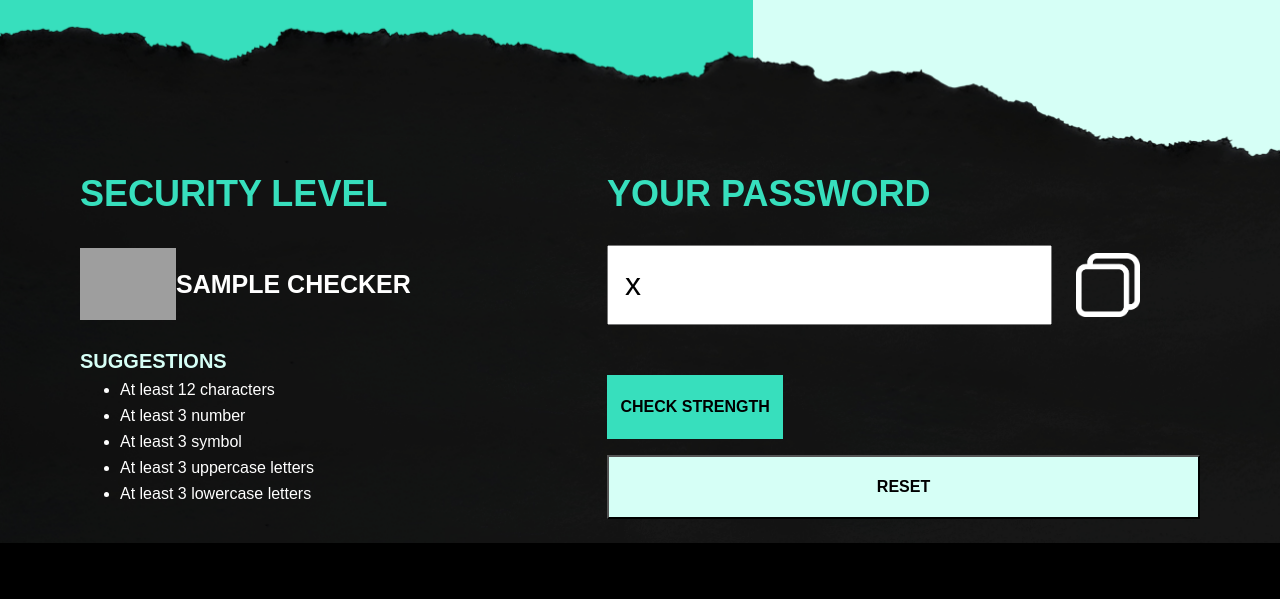
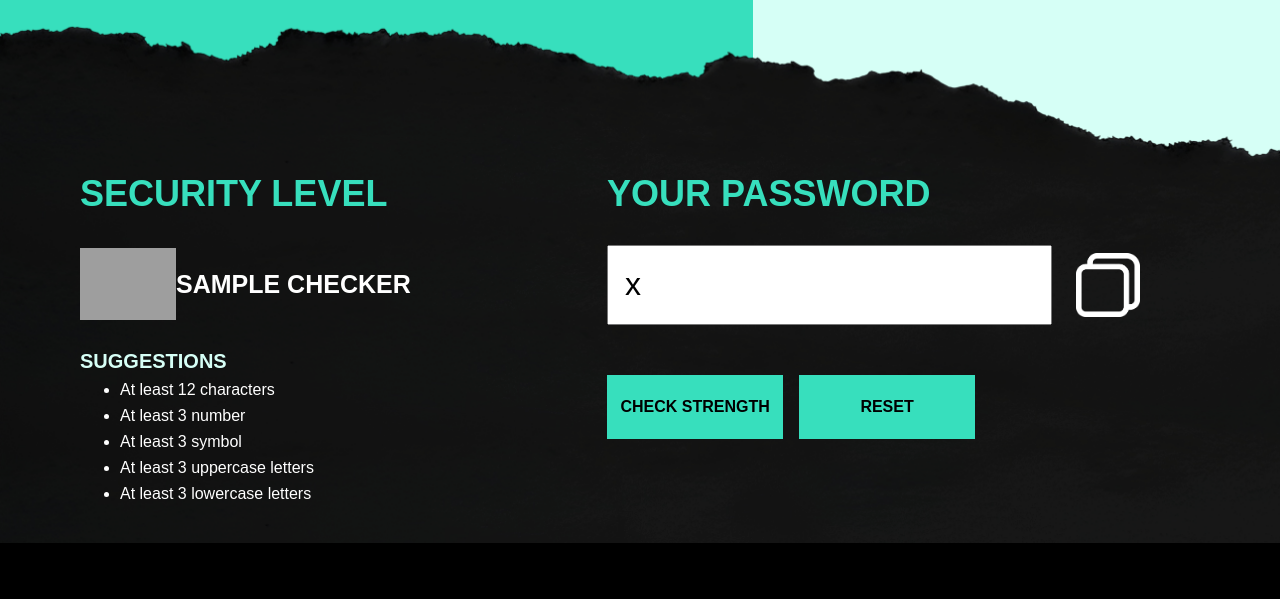
Before and after one commit to aatharva22/SharkHack_PersonalPasswordProject, a Flask app: template templates/index.html in a window 1280 px wide. Shown: the part 907-1506 px from the top of the page. Run offline with Flask 3, Linux system fonts and the light colour scheme; the template is opened without the code that fills it: most values are stand-ins (such as "Sample title", 1, 10 or a date in 2020); some web fonts are replaced; grey boxes are pictures that could not be loaded.

Commit message:
Update style.css

```diff
--- a/static/style.css
+++ b/static/style.css
@@ -20,11 +20,20 @@ body{
     padding-bottom: 16rem;
 }
 
-#checkStrength{
+#checkStrength, #reset{
     background-color: #37DFBD;
     width: 11rem;
+    border-style: none;
+}
+
+#checkStrength{
+    float: left;
+    margin-right: 1rem;
     margin-top: 2rem;
-    border-style: none;
+}
+
+#reset{
+    margin-top: 1rem;
 }
 
 button{
```
